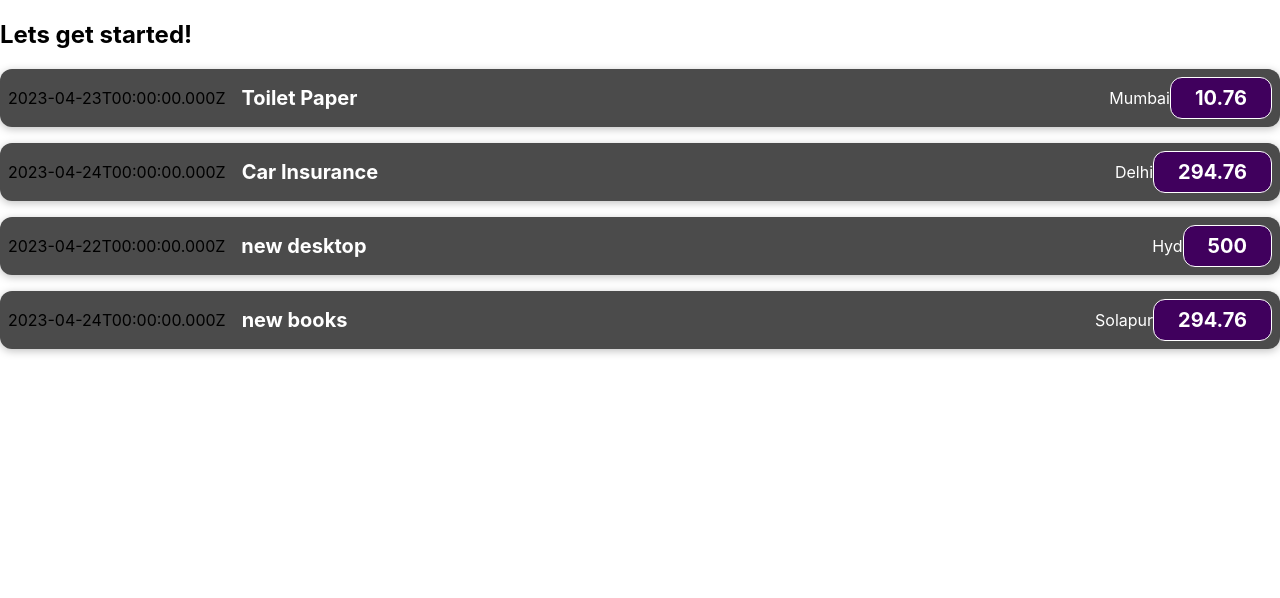
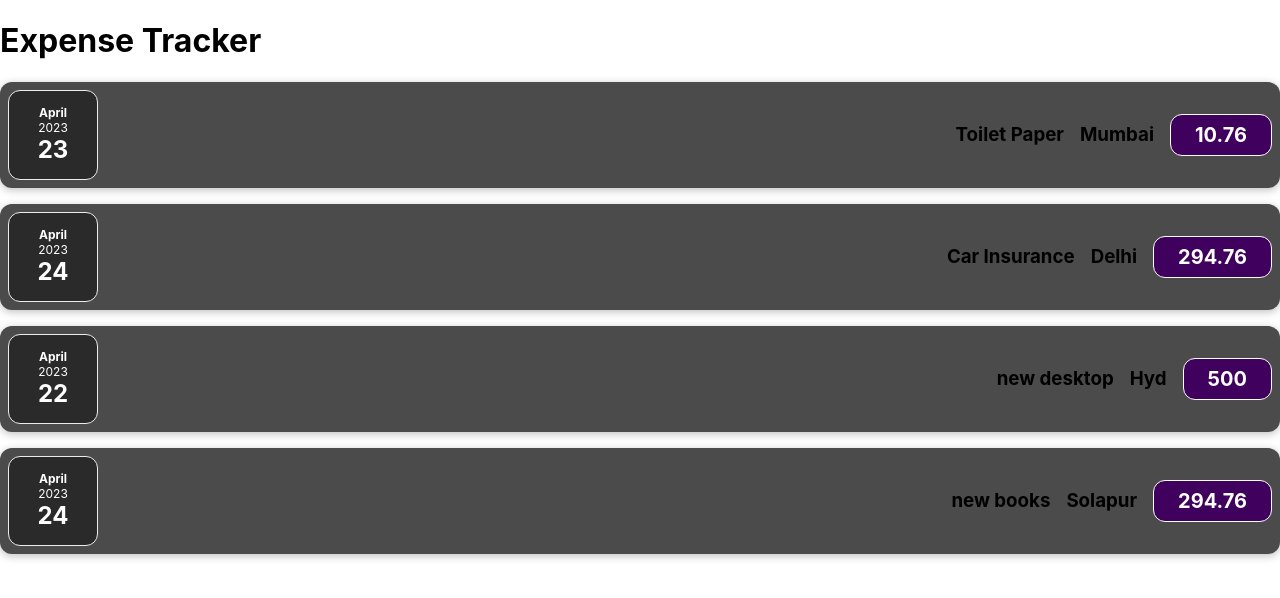
Before and after one commit to ShrutikaLondhe15/react-expense, a React (Create React App) app: page / in a window 1280 px wide. Shown: the top 598 px of the page. Built offline with nearby package versions, Linux system fonts and the light colour scheme.

Commit message:
Added separate Components for date,title,etc(t-10)

```diff
--- a/src/App.js
+++ b/src/App.js
@@ -29,9 +29,8 @@
   ];
 
   return (
-
     <div>
-      <h2>Lets get started!</h2>
+      <h1>Expense Tracker</h1>
       {expenses.map((expense, index) => (
         <ExpenseItem
           key={index}
--- /dev/null
+++ b/src/components/ExpenseDate.css
@@ -0,0 +1,26 @@
+.expense-date {
+  display: flex;
+  flex-direction: column;
+  width: 5.5rem;
+  height: 5.5rem;
+  border: 1px solid #ececec;
+  background-color: #2a2a2a;
+  color: white;
+  border-radius: 12px;
+  align-items: center;
+  justify-content: center;
+}
+
+.expense-date__month {
+  font-size: 0.75rem;
+  font-weight: bold;
+}
+
+.expense-date__year {
+  font-size: 0.75rem;
+}
+
+.expense-date__day {
+  font-size: 1.5rem;
+  font-weight: bold;
+}
--- /dev/null
+++ b/src/components/ExpenseDate.js
@@ -0,0 +1,17 @@
+import "./ExpenseDate.css"
+
+
+function ExpenseDate(props) {
+  const month = props.date.toLocaleString("en-US", { month: "long" });
+  const year = props.date.getFullYear();
+  const day = props.date.toLocaleString("en-US", { day: "2-digit" });
+
+  return (
+    <div className="expense-date">
+      <div className="expense-date__month">{month}</div>
+      <div className="expense-date__year">{year}</div>
+      <div className="expense-date__day">{day}</div>
+    </div>
+  );
+}
+export default ExpenseDate;
--- /dev/null
+++ b/src/components/ExpenseDetails.js
@@ -0,0 +1,15 @@
+import "./ExpenseItem.css";
+
+function ExpenseDetails(props) {
+  return (
+    <div>
+      <div className="expense-item__description">
+        <h3>{props.title}</h3>
+        <h3>{props.location}</h3>
+      <div className="expense-item__price">{props.amount}</div>
+    </div>
+    </div>
+  );
+}
+
+export default ExpenseDetails;
--- a/src/components/ExpenseItem.css
+++ b/src/components/ExpenseItem.css
@@ -27,6 +27,9 @@
   color: white;
 }
 
+.expense-item h1{
+  text-align: center;
+}
 .expense-item__price {
   font-size: 1rem;
   font-weight: bold;
@@ -49,10 +52,6 @@
     font-size: 1.25rem;
   }
 
-    .expense-item__location{
-      font-size: 1rem;
-      color: white;
-    }
   .expense-item__price {
     font-size: 1.25rem;
     padding: 0.5rem 1.5rem;
--- a/src/components/ExpenseItem.js
+++ b/src/components/ExpenseItem.js
@@ -1,19 +1,17 @@
-import './ExpenseItem.css'
+import "./ExpenseItem.css";
+import ExpenseDate from "./ExpenseDate";
+import ExpenseDetails from "./ExpenseDetails";
 
-function ExpenseItem(props){
-    // const expenseDate= new Date(2023, 2, 28);
-    // const expenseTitle= "Car Insurance";
-    // const expensePrice=294.4;
-    // const LocationOfExpenditure="Mumbai"
-
-
-    return (<div className="expense-item">
-        <div>{props.date.toISOString()}</div>
-        <div className="expense-item__description">
-            <h2>{props.title}</h2>
-        </div>
-        <div className='expense-item__location'>{props.location}</div>
-        <div className="expense-item__price">{props.amount}</div>
-    </div>);
+function ExpenseItem(props) {
+  return (
+    <div className="expense-item">
+      <ExpenseDate date={props.date} />
+      <ExpenseDetails
+        amount={props.amount}
+        location={props.location}
+        title={props.title}
+      />
+    </div>
+  );
 }
 export default ExpenseItem;
```
Lines whose indentation alone changed are shown as unchanged.
